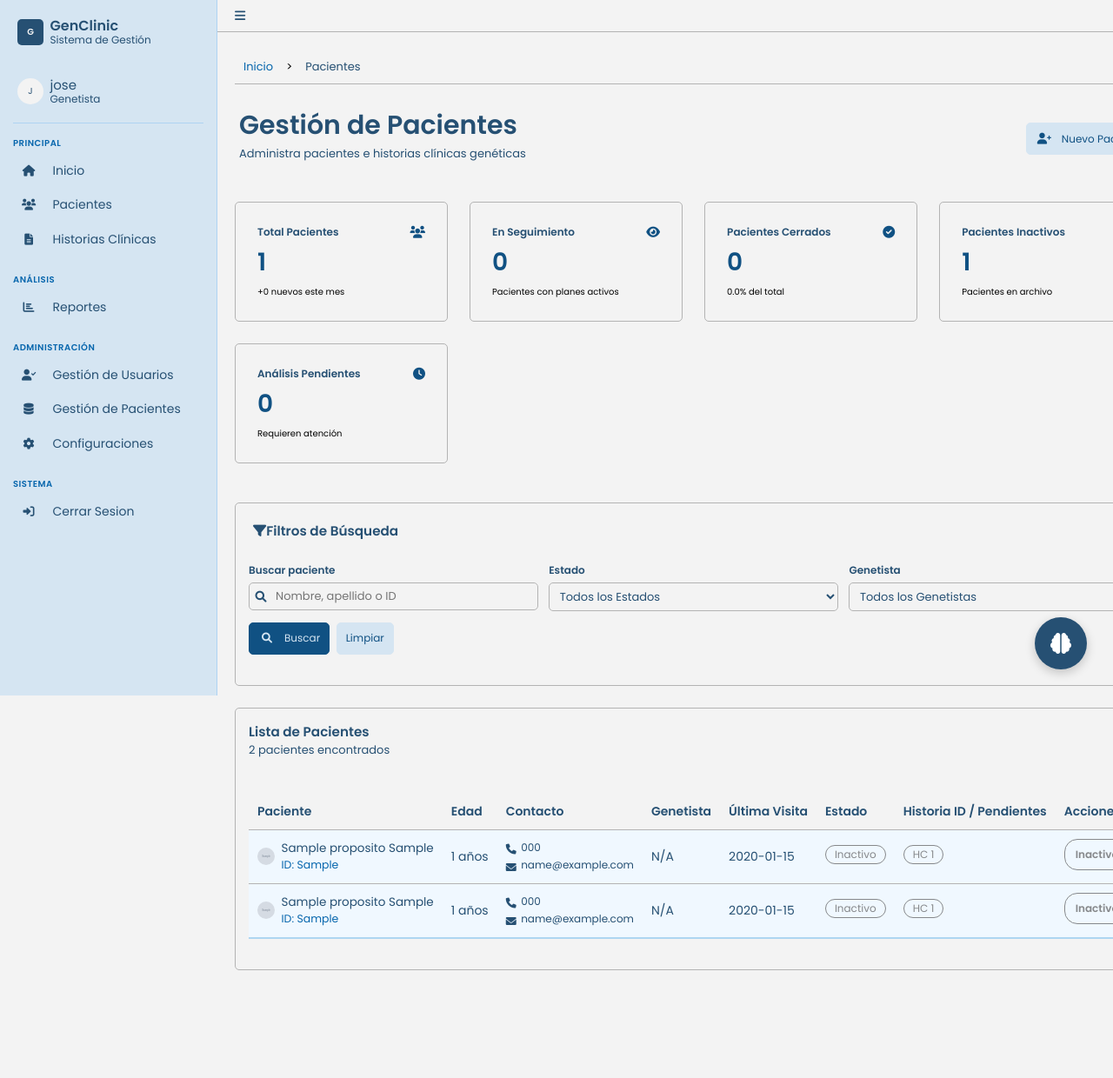
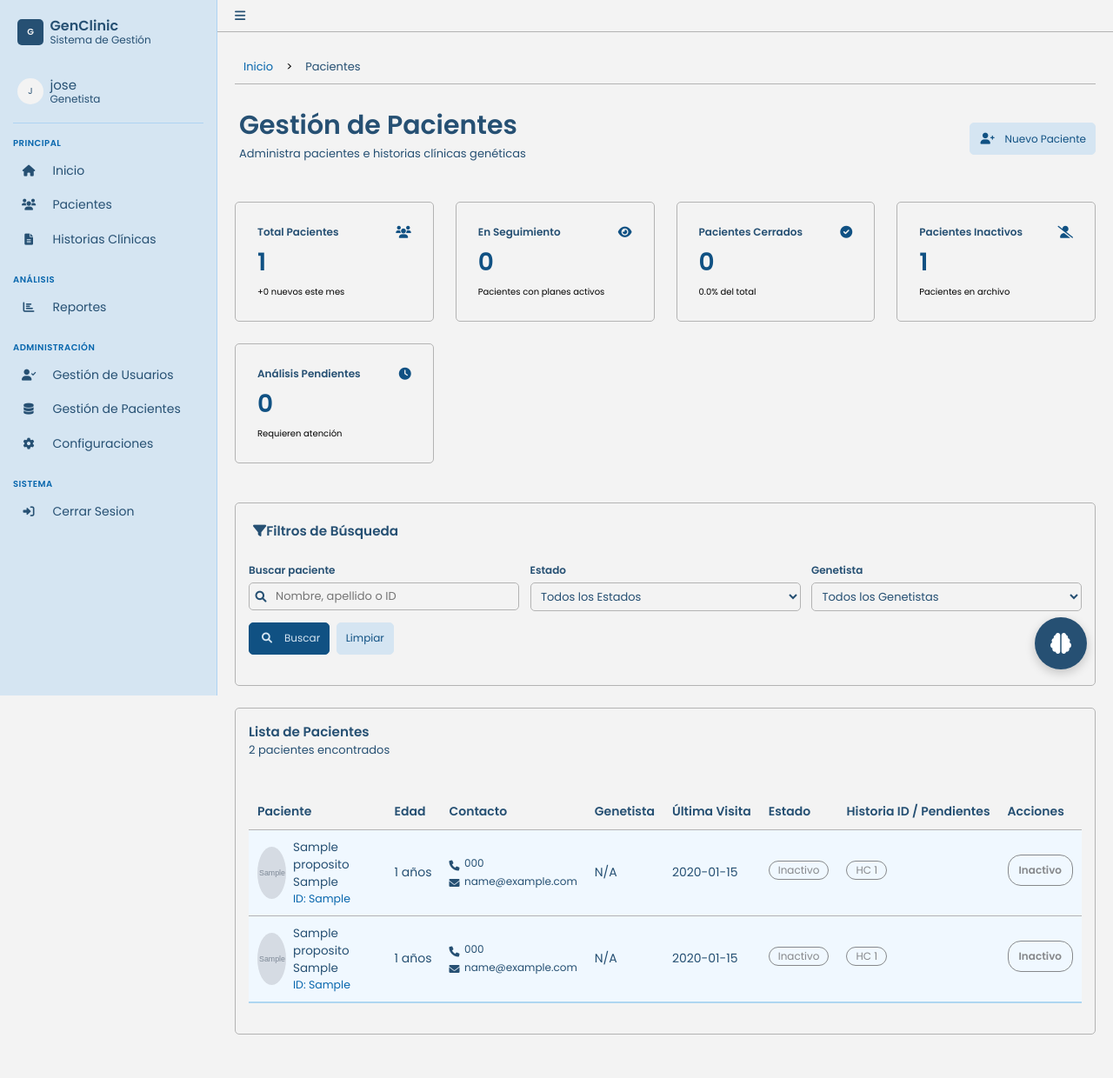
Before and after one commit to EnriqueRioss/GeneticSys, a Django app: page /gestion/pacientes/ in a window 1280 px wide. Shown: the whole page at 87% size. Before the commit the page ends 1116 px from the top, so only its background shows below. Run offline with Django 5.2, Linux system fonts and the light colour scheme; a user stored in the database is signed in; data comes from the database, SQL or seed files in the repository; tables that the repository leaves empty hold one stand-in row (values such as "Sample post"); grey boxes marked "Sample" are stand-in pictures.

Commit message:
cambios css pacientes

```diff
--- a/myapp/static/styles/pacientes.css
+++ b/myapp/static/styles/pacientes.css
@@ -329,7 +329,6 @@
 .patients-table {
   width: 100%;
   border-collapse: collapse;
-  font-size: 1rem;
 }
 
 .patients-table th {
@@ -351,6 +350,12 @@
   border-bottom: 1px solid var(--border-gray);
 }
 
+/* Aplicamos un ancho máximo a la columna del paciente para que sepa cuándo romperse */
+.patients-table th:first-child,
+.patients-table td:first-child {
+  width: 10%; /* Ajusta este valor según necesites */
+}
+
 .patients-table tr:last-child td {
   border-bottom: none;
 }
@@ -365,20 +370,22 @@
 .patient-info {
   display: flex;
   align-items: center;
-  gap: 0.75rem;
+  gap: 0.8rem;
+  white-space: normal;
+  word-break: break-word;
 }
 
 .patient-avatar {
   position: relative;
-  width: 2rem;
-  height: 2rem;
+  width: 6rem;
+  height: 6rem;
   border-radius: 50%;
   overflow: hidden;
 }
 
 .patient-avatar.large {
-  width: 2.5rem;
-  height: 2.5rem;
+  width: 8rem;
+  height: 8rem;
 }
 
 .avatar-img {
@@ -439,7 +446,6 @@
   display: inline-flex;
   align-items: center;
   padding: 0.1rem 1rem;
-  font-size: 0.55rem;
   border-radius: 1.5rem;
   border: 1px solid var(--medium-gray);
   background-color: none;
@@ -472,6 +478,81 @@
   align-items: center;
   gap: 0.5rem;
 }
+
+
+/*======= RESPONSIVIDAD PARA LA TABLA =======*/
+
+/*
+@media (max-width: 992px) {
+  .hide-on-tablet {
+    display: none;
+  }
+}
+
+
+@media (max-width: 768px) {
+  .hide-on-mobile {
+    display: none;
+  }
+
+  .patients-table thead {
+    display: none;
+  }
+
+  .patients-table, .patients-table tbody, .patients-table tr, .patients-table td {
+    display: block;
+    width: 100%;
+  }
+
+  .patients-table tr {
+    margin-bottom: 1.5rem;
+    border: 1px solid var(--border-gray);
+    border-radius: 8px;
+    overflow: hidden;
+  }
+
+  .patients-table td {
+    text-align: right;
+    position: relative;
+    padding-left: 50%;
+    border-bottom: 1px solid #f0f0f0;
+  }
+
+  .patients-table td:last-child {
+    border-bottom: none;
+  }
+
+  .patients-table td::before {
+    content: attr(data-label);
+    position: absolute;
+    left: 1rem;
+    width: calc(50% - 2rem);
+    text-align: left;
+    font-weight: 600;
+    color: var(--primary-darkerblue);
+  }
+
+
+  .patients-table td .patient-info {
+    justify-content: flex-end;
+  }
+
+  .patients-table td .action-buttons {
+    justify-content: flex-end;
+  }
+}*/
+
+
+
+
+
+
+
+
+
+
+
+
 
 
 /* ----------- Modal ------------*/
```
